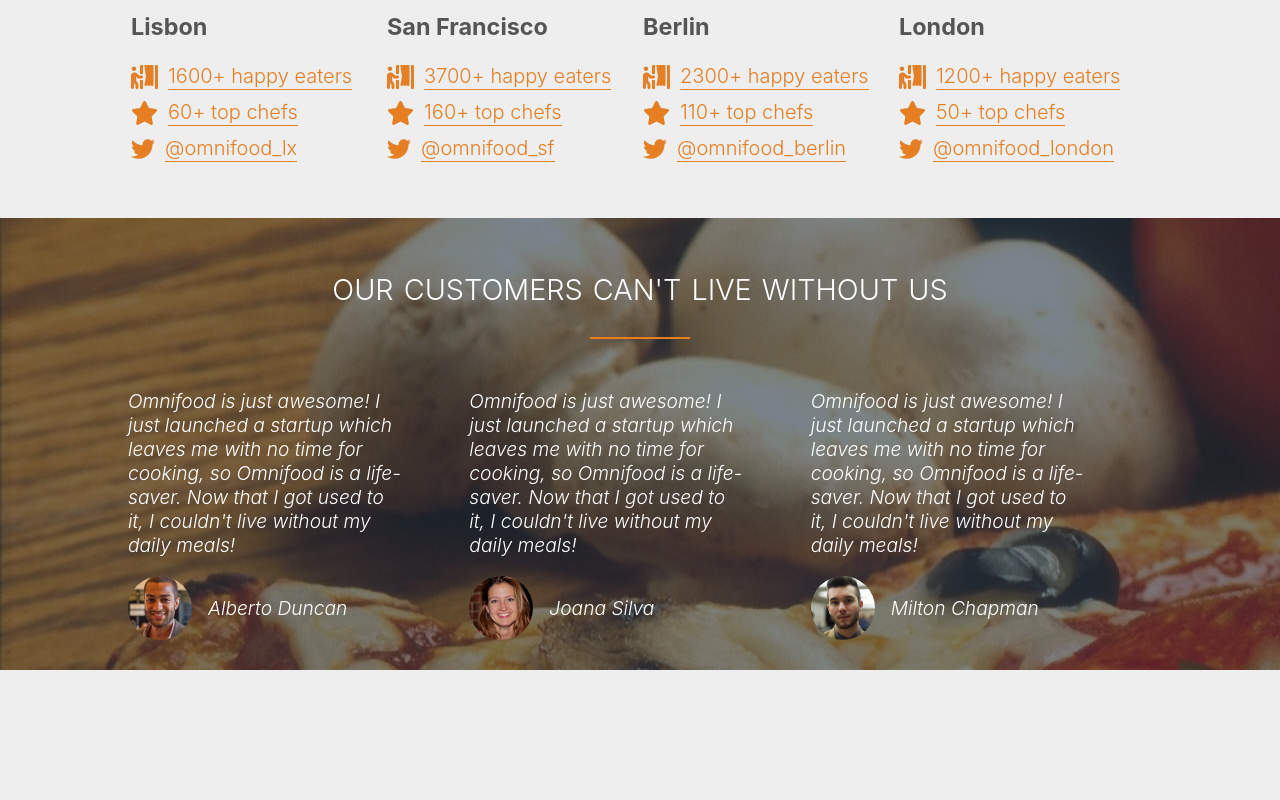
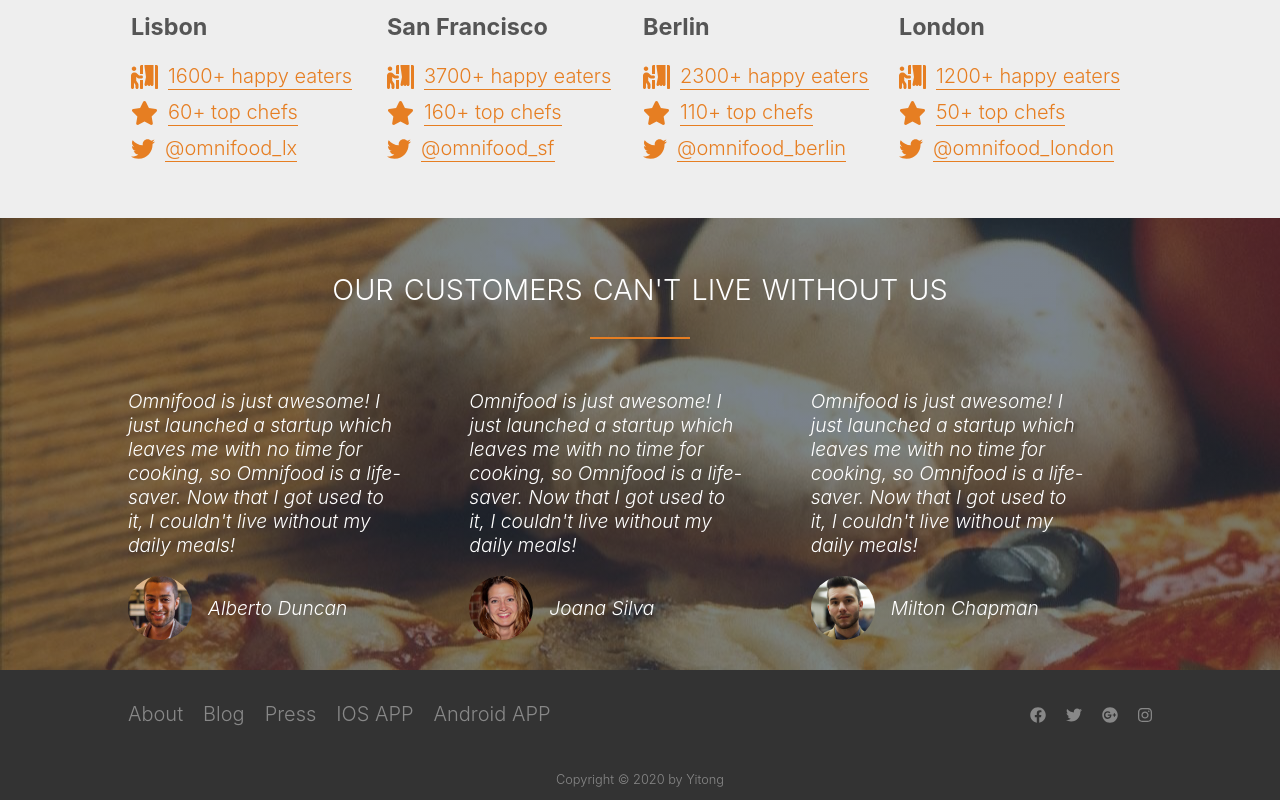
Before and after one commit to CharlesXyt/responsive-website, a React (Create React App) app: page /cities in a window 1280 px wide. Shown: the part 1131-1931 px from the top of the page. Before the commit the page ends 1841 px from the top, so only its background shows below. Built offline with nearby package versions, Linux system fonts and the light colour scheme.

Commit message:
add footer part to all pages

```diff
--- a/src/container/HomePage/StyledHomePage.js
+++ b/src/container/HomePage/StyledHomePage.js
@@ -58,6 +58,7 @@
 `
 const StyledSectionFull = styled(StyledSection)`
     width:100%;
+    margin-bottom:0;
 `
 
 export {StyledSection,StyledFlexDiv,StyledSectionFull}
--- a/src/container/HowItWorks/HowItWorks.js
+++ b/src/container/HowItWorks/HowItWorks.js
@@ -5,7 +5,7 @@
 import phone from '../../assets/images/app-iPhone.png'
 import apple_logo from '../../assets/images/download-app.svg'
 import android_logo from '../../assets/images/download-app-android.png'
-
+import Footer from '../../component/Footer/Footer'
 
 const StyledHowItWorksDiv = styled(StyledFlexDiv)`
 
@@ -88,6 +88,7 @@
                     </div>
                 </StyledHowItWorksDiv>
             </StyledSection>
+            <Footer/>
         </React.Fragment>
     )
 }
--- a/src/container/OurCities/OurCities.js
+++ b/src/container/OurCities/OurCities.js
@@ -3,7 +3,7 @@
 import {StyledSection,StyledFlexDiv,StyledSectionFull} from '../HomePage/StyledHomePage'
 import Cities from '../../component/Cities/Cities'
 import Testimonials from '../../component/Testimonials/Testimonials'
-
+import Footer from '../../component/Footer/Footer'
 
 
 
@@ -22,6 +22,7 @@
             <StyledSectionFull>
                 <Testimonials/>
             </StyledSectionFull>
+            <Footer/>
         </React.Fragment>
     )
 }
--- a/src/container/SignUp/SignUp.js
+++ b/src/container/SignUp/SignUp.js
@@ -6,6 +6,7 @@
 import {FontAwesomeIcon} from '@fortawesome/react-fontawesome'
 import {faCheck,faEraser} from '@fortawesome/free-solid-svg-icons'
 import Form from '../../component/Form/Form'
+import Footer from '../../component/Footer/Footer'
 
 const StyledPriceDiv = styled(StyledFlexDiv)`
     position:relative;
@@ -133,6 +134,7 @@
                 <h2>We're happy to hear from you</h2>
                 <Form/>
             </StyledFormSection>
+            <Footer/>
         </React.Fragment>
     )
 }
```
